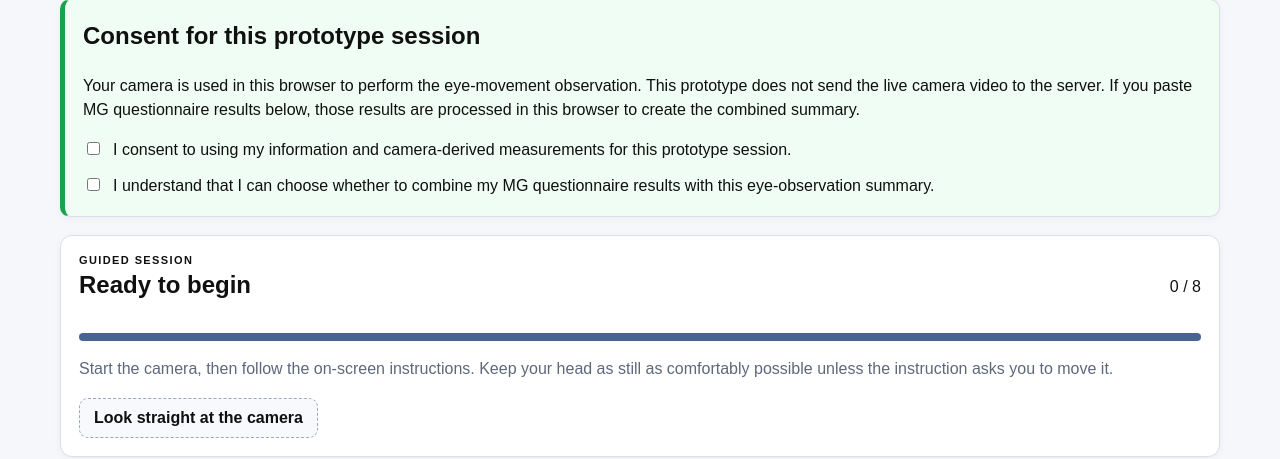
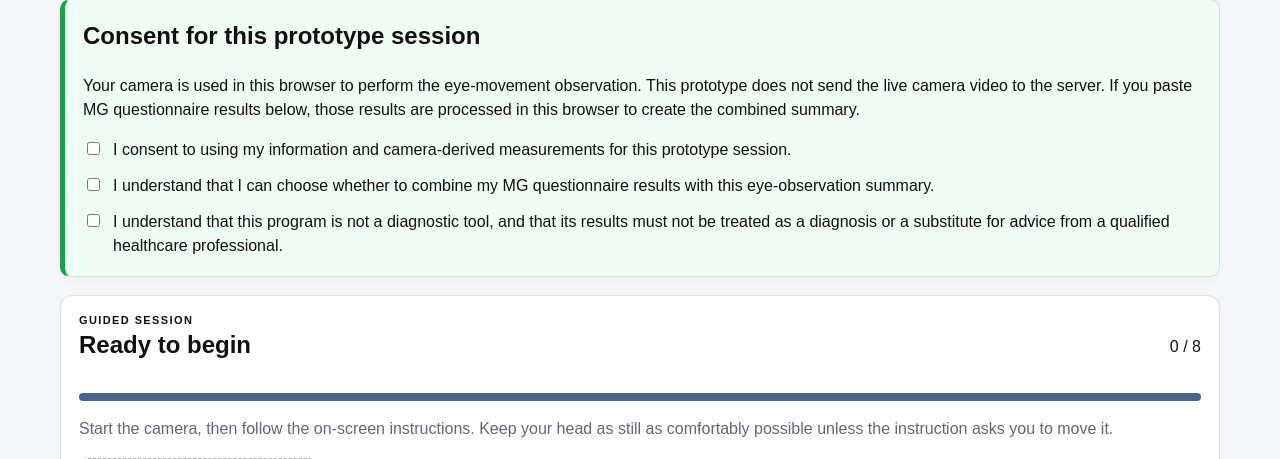
Before and after one commit to amairaparasharxx-eng/eye-tracking-v2, a Flask app: page / in a window 1280 px wide. Shown: the part 265-724 px from the top of the page. Run offline with Flask 3, Linux system fonts and the light colour scheme.

Commit message:
Add non-diagnostic acknowledgement to eye tracking consent

```diff
--- a/templates/index.html
+++ b/templates/index.html
@@ -28,6 +28,7 @@
       <p>Your camera is used in this browser to perform the eye-movement observation. This prototype does not send the live camera video to the server. If you paste MG questionnaire results below, those results are processed in this browser to create the combined summary.</p>
       <label><input type="checkbox" id="eye-consent"><span>I consent to using my information and camera-derived measurements for this prototype session.</span></label>
       <label><input type="checkbox" id="eye-summary-consent"><span>I understand that I can choose whether to combine my MG questionnaire results with this eye-observation summary.</span></label>
+      <label><input type="checkbox" id="eye-diagnostic-consent"><span>I understand that this program is not a diagnostic tool, and that its results must not be treated as a diagnosis or a substitute for advice from a qualified healthcare professional.</span></label>
     </section>
 
     <section class="card protocol-card">
```
